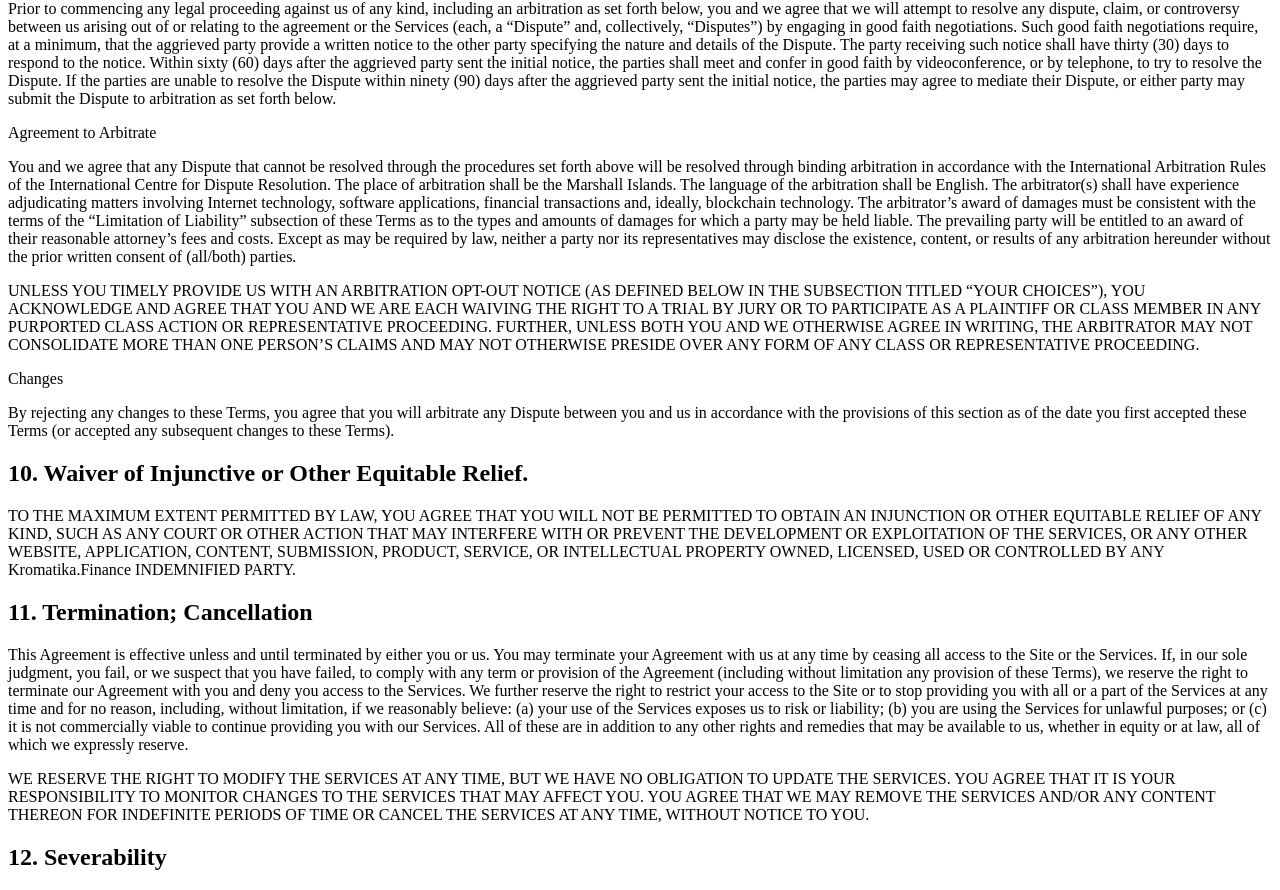
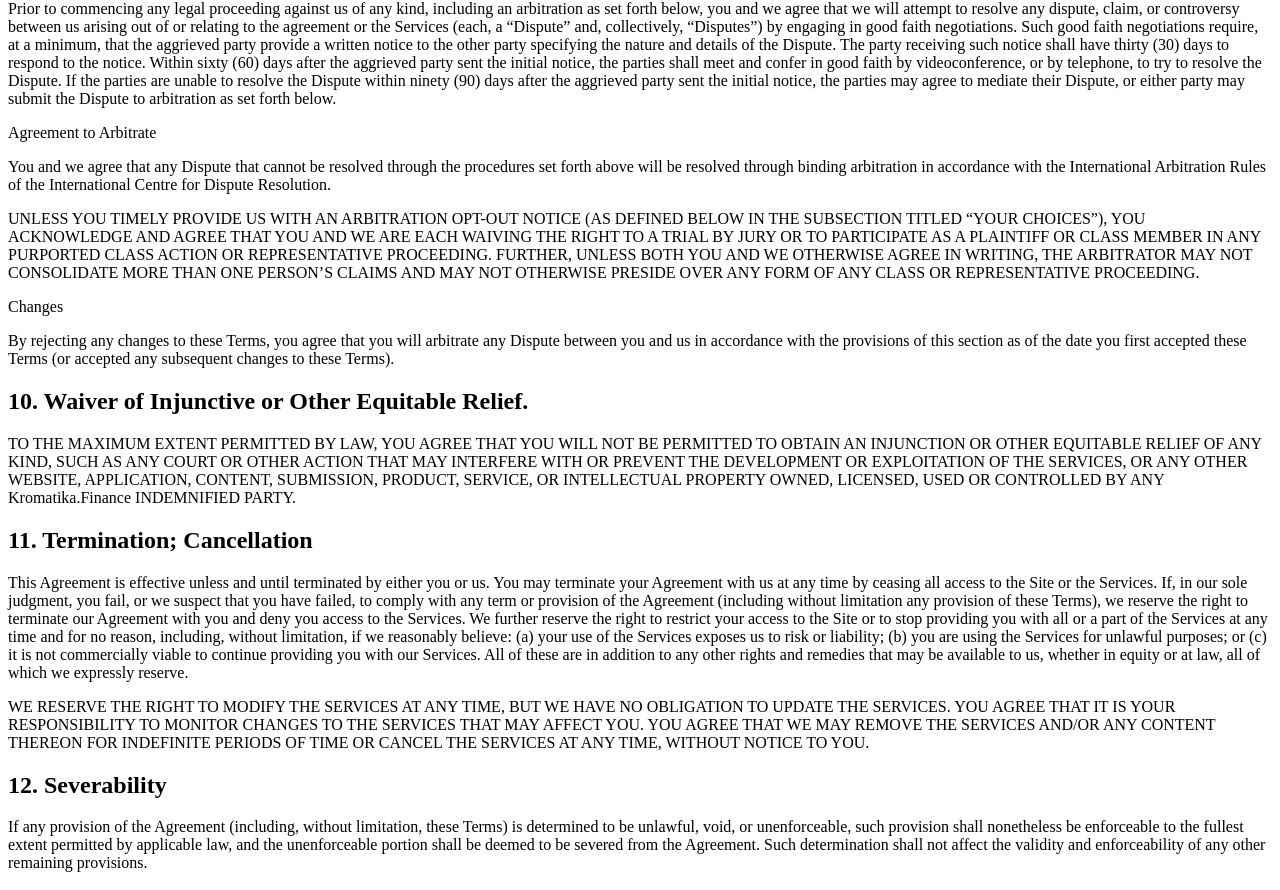
Before and after one commit to Kromatika-Finance/kromatika-site, a Next.js app: page /terms-of-use in a window 1280 px wide. Shown: the part 5023-5913 px from the top of the page. Built offline with nearby package versions, Linux system fonts and the light colour scheme.

Commit message:
update TOU, fix localhost bug

```diff
--- a/containers/Footer.jsx
+++ b/containers/Footer.jsx
@@ -26,7 +26,7 @@
   },
   {
     label: "Terms Of Use",
-    to: "terms-of-use.html",
+    to: "terms-of-use",
   },
 ];
 
--- a/pages/terms-of-use.js
+++ b/pages/terms-of-use.js
@@ -621,18 +621,8 @@
                     You and we agree that any Dispute that cannot be resolved through the procedures set forth above
                     will be
                     resolved through binding arbitration in accordance with the International Arbitration Rules of the
-                    International Centre for Dispute Resolution. The place of arbitration shall be the Marshall Islands.
-                    The
-                    language of the arbitration shall be English. The arbitrator(s) shall have experience adjudicating
-                    matters involving Internet technology, software applications, financial transactions and, ideally,
-                    blockchain technology. The arbitrator’s award of damages must be consistent with the terms of the
-                    “Limitation of Liability” subsection of these Terms as to the types and amounts of damages for which
-                    a
-                    party may be held liable. The prevailing party will be entitled to an award of their reasonable
-                    attorney’s fees and costs. Except as may be required by law, neither a party nor its representatives
-                    may
-                    disclose the existence, content, or results of any arbitration hereunder without the prior written
-                    consent of (all/both) parties.
+                    International Centre for Dispute Resolution.
+
                 </p>
                 <p>
                     UNLESS YOU TIMELY PROVIDE US WITH AN ARBITRATION OPT-OUT NOTICE (AS DEFINED BELOW IN THE SUBSECTION
```
Also changed, not shown: tailwind.config.js (added, +7 -0 lines).
